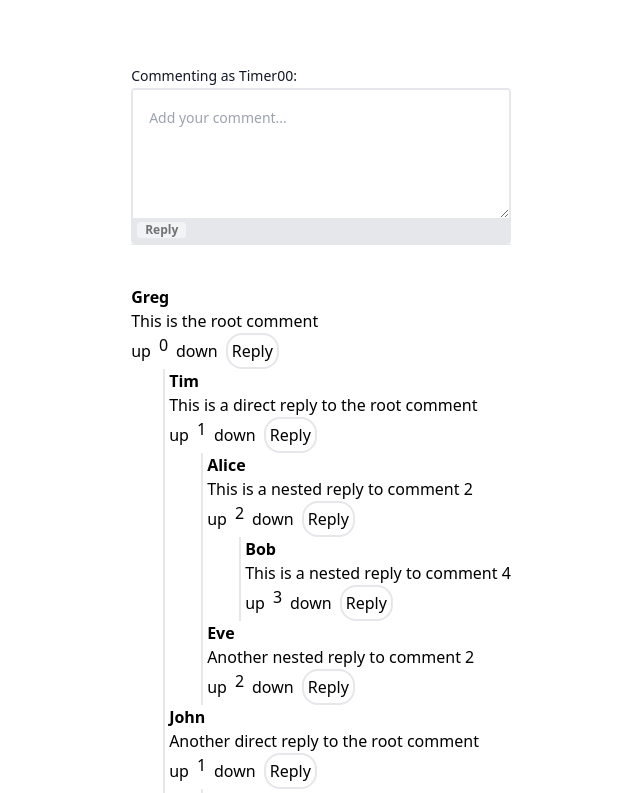
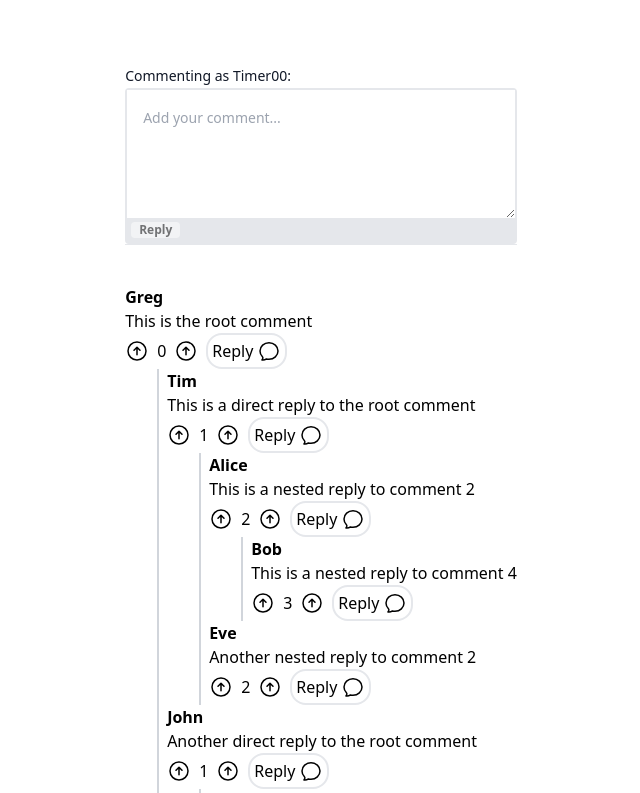
Before and after one commit to Timer00/reddit-comments, a Next.js app: page / in a window 1280 px wide. Shown: the top 793 px of the page, without its empty margins (319-959 px from the left). Built offline with nearby package versions, Linux system fonts and the light colour scheme.

Commit message:
Implement styling adjustments and additions
Remove unused imports
Make visual changes for clarity and ease of use

```diff
--- /dev/null
+++ b/src/assets/icons/Arrow.tsx
@@ -0,0 +1,7 @@
+import React from "react";
+
+export const Arrow: React.FC<React.SVGProps<SVGSVGElement>> = (props) =>
+  <svg xmlns="http://www.w3.org/2000/svg" fill="none" viewBox="0 0 24 24" strokeWidth={1.5} stroke="currentColor" {...props}>
+    <path strokeLinecap="round" strokeLinejoin="round"
+          d="M15 11.25l-3-3m0 0l-3 3m3-3v7.5M21 12a9 9 0 11-18 0 9 9 0 0118 0z" />
+  </svg>
--- /dev/null
+++ b/src/assets/icons/Chat.tsx
@@ -0,0 +1,6 @@
+import React from "react";
+
+export const Chat: React.FC<React.SVGProps<SVGSVGElement>> = (props) =>
+  <svg xmlns="http://www.w3.org/2000/svg" fill="none" viewBox="0 0 24 24" strokeWidth={1.5} stroke="currentColor" {...props}>
+    <path strokeLinecap="round" strokeLinejoin="round" d="M12 20.25c4.97 0 9-3.694 9-8.25s-4.03-8.25-9-8.25S3 7.444 3 12c0 2.104.859 4.023 2.273 5.48.432.447.74 1.04.586 1.641a4.483 4.483 0 01-.923 1.785A5.969 5.969 0 006 21c1.282 0 2.47-.402 3.445-1.087.81.22 1.668.337 2.555.337z" />
+  </svg>
--- a/src/components/CommentForm.tsx
+++ b/src/components/CommentForm.tsx
@@ -1,10 +1,6 @@
 import React, { useState } from "react";
 import { type NewComment } from "~/types/comments";
 import { SubmitButton } from "~/components/SubmitButton";
-
-export type ActionSetProps = {
-  disabled: boolean;
-};
 
 interface CommentFormProps {
   user: string
--- a/src/components/SubmitButton.tsx
+++ b/src/components/SubmitButton.tsx
@@ -7,6 +7,6 @@ interface SubmitButtonProps {
 
 export const SubmitButton = ({ disabled, children }: SubmitButtonProps) =>
   <button disabled={disabled}
-          className='disabled:opacity-50 disabled:cursor-not-allowed m-1 bg-white rounded text-xs px-2 font-bold'>
+          className='disabled:opacity-50 disabled:cursor-not-allowed enabled:hover:text-white enabled:hover:bg-black m-1 bg-white rounded text-xs px-2 font-bold'>
     {children}
   </button>
--- a/src/components/Thread.tsx
+++ b/src/components/Thread.tsx
@@ -2,6 +2,8 @@ import { Comment } from "~/components/Comment";
 import { type CommentThree, type NewComment } from "~/types/comments";
 import React, { useState } from "react";
 import { CommentForm } from "~/components/CommentForm";
+import { Arrow } from "~/assets/icons/Arrow";
+import { Chat } from "~/assets/icons/Chat";
 
 export interface ThreadProps extends CommentThree {
   nestLevel?: number
@@ -19,15 +21,18 @@ export const Thread = ({ id, author, text, children, nestLevel = 0, onSubmitRepl
   }
 
   return (
-    <div className={`${nestLevel > 0 && 'pl-1 ml-8 border-l-2'}`}>
+    <div className={`${nestLevel > 0 && 'pl-2 ml-8 border-l-2 border-gray-300'}`}>
       <Comment author={author} content={text} />
       <div className='flex gap-2'>
-        <button>up</button>
-        <div>{nestLevel}</div>
-        <button>down</button>
+        <button><Arrow className='w-6 h-6 hover:fill-black hover:text-white'/></button>
+        <div className='flex justify-center items-center'><span>{nestLevel}</span></div>
+        <button><Arrow className='w-6 h-6 hover:fill-black hover:text-white'/></button>
         {/* These are placeholders for vote logic */}
 
-        <button onClick={() => setShowReply(!showReply)} className='border-2 rounded-2xl p-1'>{showReply ? 'Cancel' : 'Reply'}</button>
+        <button onClick={() => setShowReply(!showReply)} className='flex gap-1 hover:bg-black hover:text-white border-2 rounded-2xl p-1'>
+          {showReply ? 'Cancel' : 'Reply'}
+          <Chat className={`w-6 h-6 ${showReply && 'text-red-400'}`} />
+        </button>
       </div>
 
       {showReply && <CommentForm user={'Timer00'} onSubmit={onSubmit}/>}
--- a/src/pages/index.tsx
+++ b/src/pages/index.tsx
@@ -1,11 +1,10 @@
 import Head from "next/head";
 import React, { useState } from "react";
 import { Thread } from "~/components/Thread";
-import { type ActionSetProps, CommentForm } from "~/components/CommentForm";
+import { CommentForm } from "~/components/CommentForm";
 import commentThrees from "~/assets/mockData.json";
 import { type CommentThree, type NewComment } from "~/types/comments";
 import { addNestedComment } from "~/utils/comments";
-import { SubmitButton } from "~/components/SubmitButton";
 
 export default function Home() {
   const [threads, setThreads] = useState(commentThrees as CommentThree[]);
```
